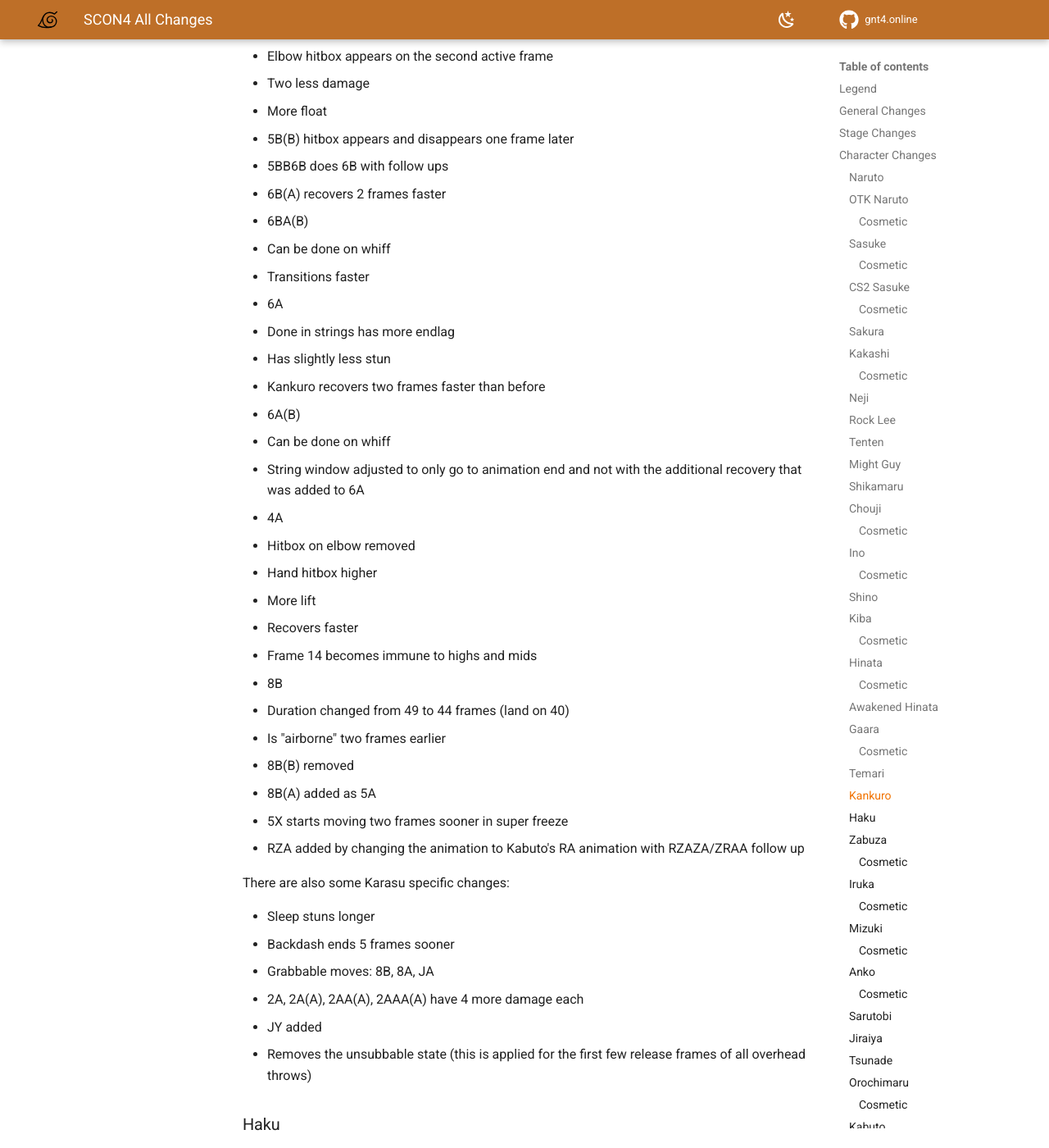
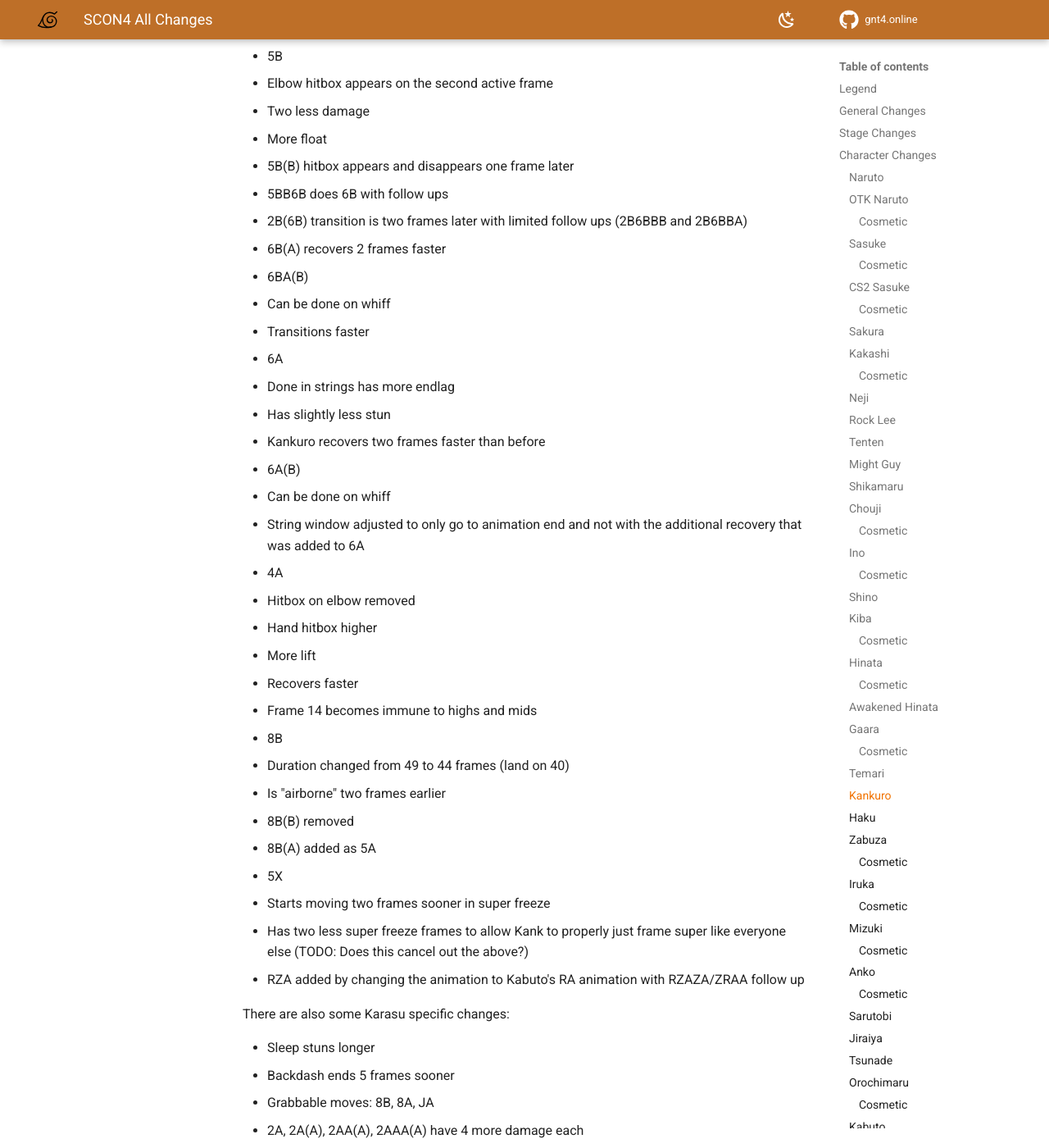
Before and after one commit to NicholasMoser/gnt4.online, an MkDocs documentation site: the page built from docs/scon4_all_changes.md, in a window 1280 px wide and 1400 px high, scrolled down 54684 px. Shown: the whole window at 82% size. Built offline with MkDocs 1.6.1 and Material for MkDocs 9.7.7, drawn with Linux system fonts in a browser that asks for light colours; comment, search, counter and statistics services are not loaded; some of the changed text lies outside the part shown.

Commit message:
Add 1.1.02 changes

```diff
--- a/docs/scon4_all_changes.md
+++ b/docs/scon4_all_changes.md
@@ -194,6 +194,7 @@
   - Requires 75%
   - Third to last hit staggers
   - Second to last hit doesn't jump as far forward
+  - Second to last hit made a big bounce from a small to stop sub restore
   - Fixed animation glitch (added one hit)
   - First hit lift adjusted to not sometimes reset the combo
   - One less frame super freeze
@@ -1527,6 +1528,7 @@
   - More float
 - 5B(B) hitbox appears and disappears one frame later
 - 5BB6B does 6B with follow ups
+- 2B(6B) transition is two frames later with limited follow ups (2B6BBB and 2B6BBA)
 - 6B(A) recovers 2 frames faster
 - 6BA(B)
   - Can be done on whiff
@@ -1549,7 +1551,9 @@
   - Is "airborne" two frames earlier
 - 8B(B) removed
 - 8B(A) added as 5A
-- 5X starts moving two frames sooner in super freeze
+- 5X
+  - Starts moving two frames sooner in super freeze
+  - Has two less super freeze frames to allow Kank to properly just frame super like everyone else (TODO: Does this cancel out the above?)
 - RZA added by changing the animation to Kabuto's RA animation with RZAZA/ZRAA follow up
 
 There are also some Karasu specific changes:
@@ -1558,6 +1562,7 @@
 - Backdash ends 5 frames sooner
 - Grabbable moves: 8B, 8A, JA
 - 2A, 2A(A), 2AA(A), 2AAA(A) have 4 more damage each
+- JA first two frames cancel into 5A instead of landing
 - JY added
   - Removes the unsubbable state (this is applied for the first few release frames of all overhead throws)
 
@@ -2820,8 +2826,10 @@
   - Hitbox appears one frame sooner
   - Hilt hitbox is larger
   - Uncharged juggles better and ends with a low sweep
-  - 1C is a mid sweep
-  - 2C is an untechable sweep
+  - Lift adjusted
+  - 0C last hit is a stagger
+  - 1C last hit is a mid sweep
+  - 2C last hit is an untechable sweep
 - 6A2C
   - Is unblockable
   - Sweep ender is untechable
```
Also changed, not shown: other parts of docs/scon4_all_changes.md (+2 -2 lines).
